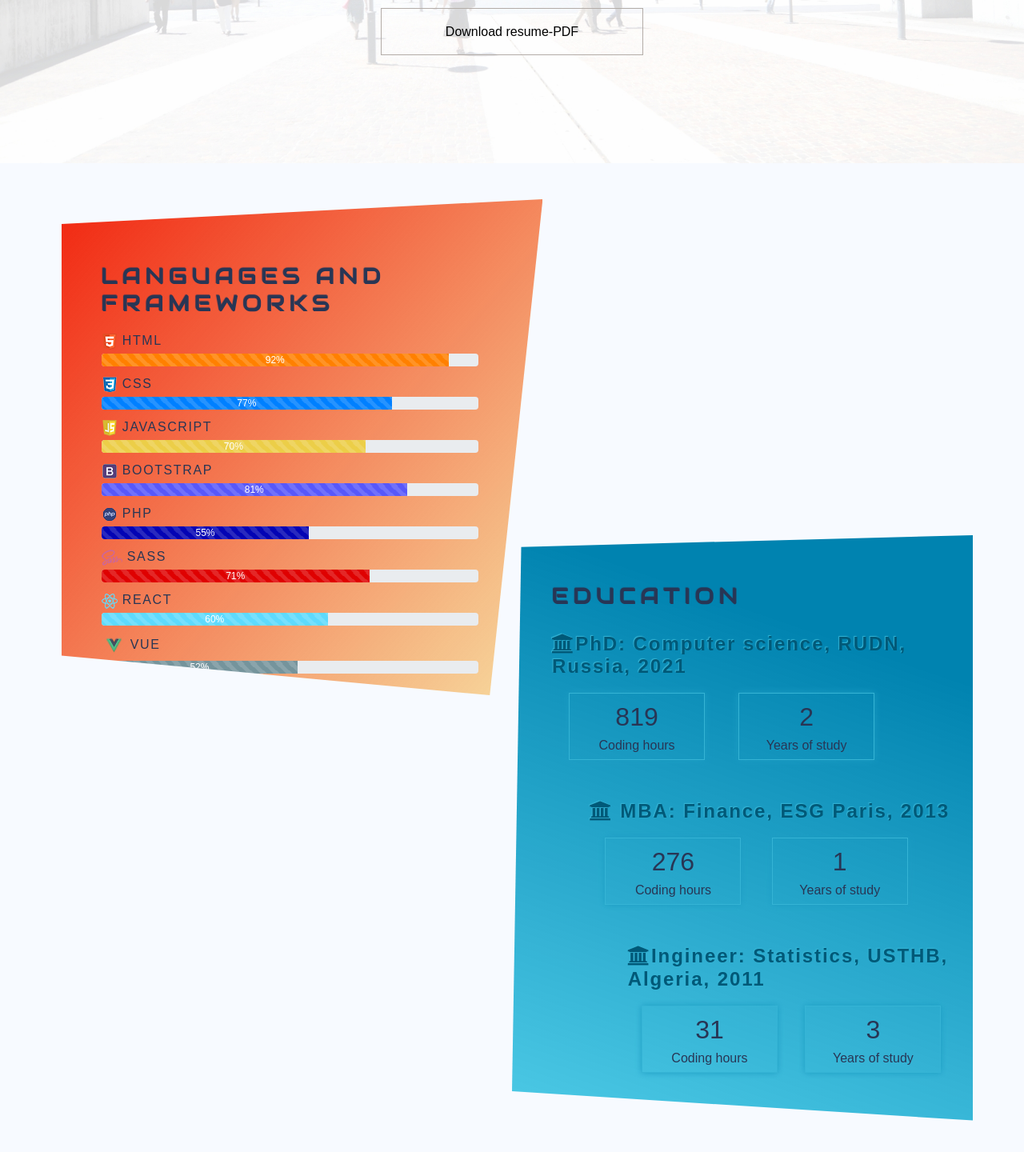
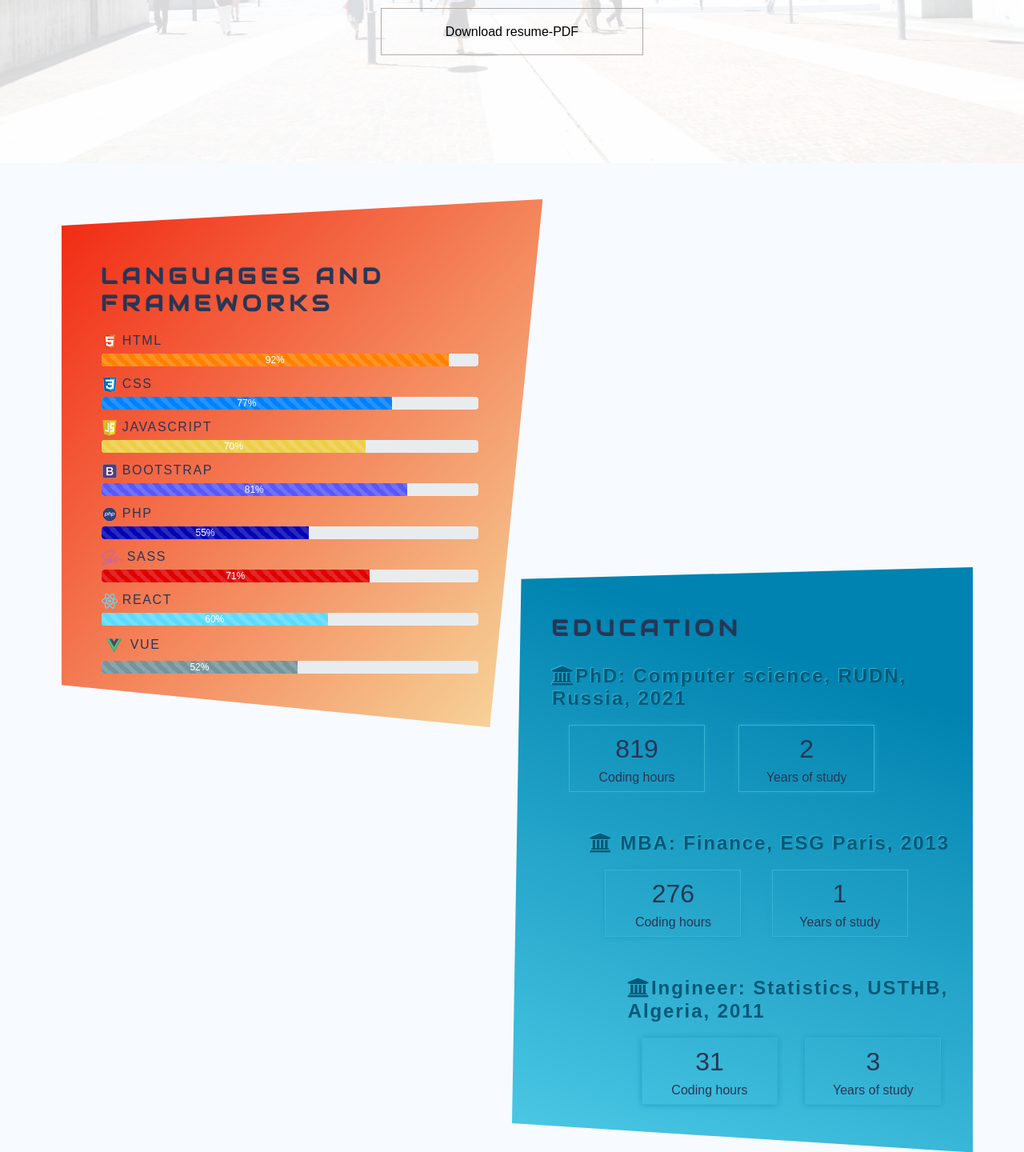
Before and after one commit to adelwebdev/adelwebdev.github.io, a PHP site: page / in a window 1280 px wide. Shown: the part 596-2036 px from the top of the page at 80% size. Run offline with PHP 8.4, Linux system fonts and the light colour scheme; some web fonts are replaced.

Commit message:
Update style.css

```diff
--- a/style.css
+++ b/style.css
@@ -98,7 +98,7 @@ header .button:hover a {
 #langages {
   padding: 80px 80px 80px 50px;
   margin: 45px 0 0 6%;
-  height: 620px;
+  height: 660px;
   width: 47%;
   max-width: 640px;
   background: linear-gradient(131deg, #f12711 0%, rgba(245, 175, 25, 0.42) 99%);
```
